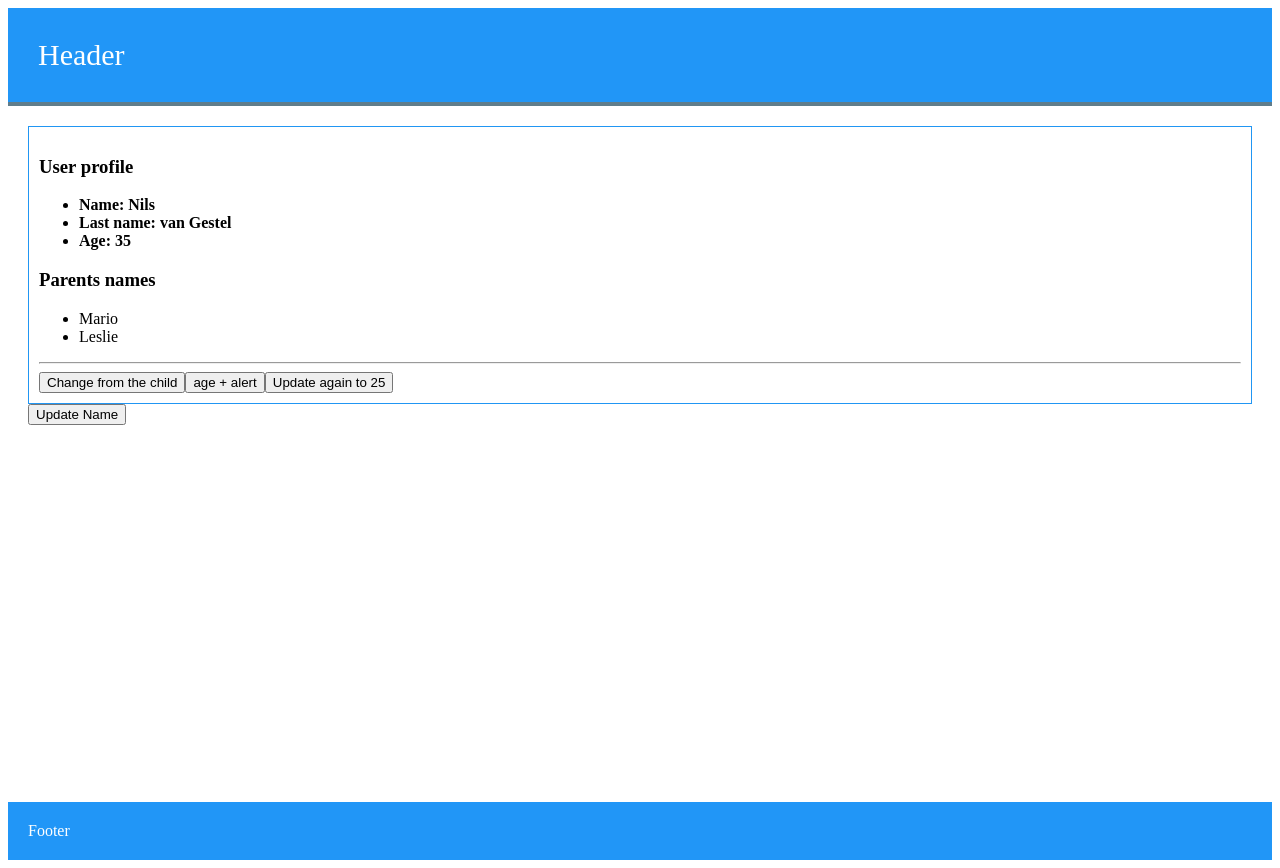
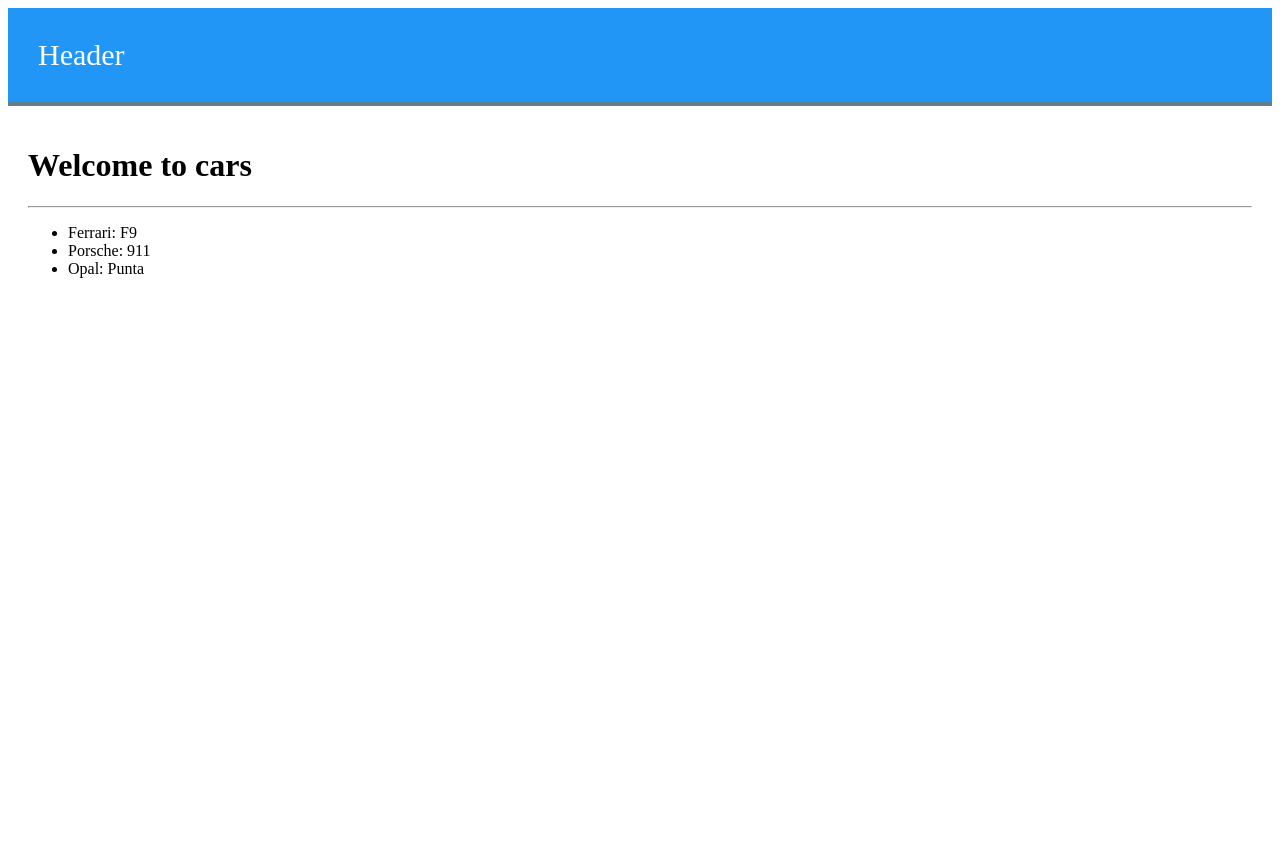
Before and after one commit to Versatilerz/CompleteVueJS2024, a Vue app in the folder FirstProject/: page / in a window 1280 px wide. After the commit the page ends 810 px from the top, so only its background shows below. Built offline with nearby package versions, Linux system fonts and the light colour scheme.

Commit message:
prop drilling

```diff
--- a/FirstProject/src/App.vue
+++ b/FirstProject/src/App.vue
@@ -1,50 +1,29 @@
 <script setup>
-import Header from "@/components/AppHeader.vue";
-import Footer from "@/components/AppFooter.vue";
-import Profile from "@/components/Profile.vue";
+import Cars from "./components/cars/Index.vue";
+import AppHeader from "./components/AppHeader.vue";
 import { reactive } from "vue";
 
-const data = reactive({
-  userName: "Nils",
-  lastName: "van Gestel",
-  userAge: 35,
-  parents: {
-    father: "Mario",
-    mother: "Leslie",
+const cars = reactive([
+  {
+    model: "F9",
+    brand: "Ferrari",
   },
-});
-
-const updateName = () => {
-  data.userName = "Janne";
-};
-
-const updateAge = () => {
-  data.userAge = 34;
-  alert("Data Changed from child!");
-};
-
-const updateAgeAgain = (value) => {
-  data.userAge = value;
-};
+  {
+    model: "911",
+    brand: "Porsche",
+  },
+  {
+    model: "Punta",
+    brand: "Opal",
+  },
+]);
 </script>
 
 <template>
-  <Header />
-
+  <AppHeader />
   <div class="container">
-    <Profile
-      :userName="data.userName"
-      :userLastName="data.lastName"
-      :userAge="data.userAge"
-      :userParents="data.parents"
-      @updateLastName="data.lastName = $event"
-      @updateAge="updateAge"
-      :updateAgeAgain="updateAgeAgain"
-    />
-    <button @click="updateName">Update Name</button>
+    <Cars :cars="cars" />
   </div>
-
-  <Footer />
 </template>
 
 <style scoped>
--- /dev/null
+++ b/FirstProject/src/AppNames.vue
@@ -0,0 +1,62 @@
+<script setup>
+import Header from "@/components/AppHeader.vue";
+import Footer from "@/components/AppFooter.vue";
+import Profile from "@/components/Profile.vue";
+import { reactive } from "vue";
+
+const data = reactive({
+  userName: "Nils",
+  lastName: "van Gestel",
+  userAge: 35,
+  parents: {
+    father: "Mario",
+    mother: "Leslie",
+  },
+});
+
+const updateName = () => {
+  data.userName = "Janne";
+};
+
+const updateAge = () => {
+  data.userAge = 34;
+  alert("Data Changed from child!");
+};
+
+const updateAgeAgain = (value) => {
+  data.userAge = value;
+};
+</script>
+
+<template>
+  <Header />
+
+  <div class="container">
+    <Profile
+      :userName="data.userName"
+      :userLastName="data.lastName"
+      :userAge="data.userAge"
+      :userParents="data.parents"
+      @updateLastName="data.lastName = $event"
+      @updateAge="updateAge"
+      :updateAgeAgain="updateAgeAgain"
+    />
+    <button @click="updateName">Update Name</button>
+  </div>
+
+  <Footer />
+</template>
+
+<style scoped>
+body {
+  padding: 0;
+  margin: 0;
+  font-family: "Roboto", sans-serif;
+}
+
+.container {
+  min-height: 87vh;
+  box-sizing: border-box;
+  padding: 20px;
+}
+</style>
--- /dev/null
+++ b/FirstProject/src/components/cars/Index.vue
@@ -0,0 +1,10 @@
+<script setup>
+import List from "./List.vue";
+const props = defineProps(["cars"]);
+</script>
+
+<template>
+  <h1>Welcome to cars</h1>
+  <hr />
+  <List :cars="cars" />
+</template>
--- /dev/null
+++ b/FirstProject/src/components/cars/List.vue
@@ -0,0 +1,14 @@
+<script setup>
+const props = defineProps(["cars"]);
+</script>
+
+<template>
+  <div>
+    <ul>
+      <li v-for="car in cars" :key="car.model">
+        <span>{{ car.brand }}</span
+        >: {{ car.model }}
+      </li>
+    </ul>
+  </div>
+</template>
```
